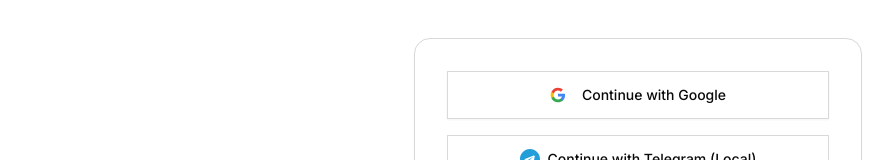
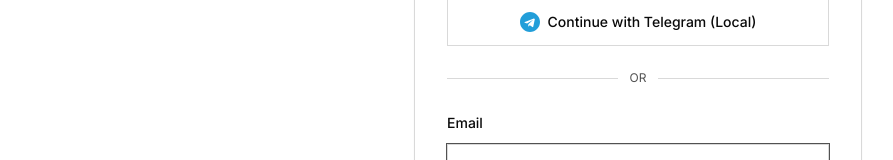
Before and after one commit to Samuelreeds/Noir-Admin, a React (Vite) app: page /login in a window 1280 px wide. Shown: the part 330-490 px from the top of the page, without its empty margins (2-895 px from the left). Built offline with nearby package versions, Linux system fonts and the light colour scheme; no server answers.

Commit message:
bring back the login with email/pass and login with telegram work but not sending anything

```diff
--- a/src/pages/Login.jsx
+++ b/src/pages/Login.jsx
@@ -127,6 +127,7 @@ export default function Login() {
       }
     >
       {!isAdminDomain && (
+        <>
           <div className="space-y-4 mb-6 flex flex-col items-center w-full">
             <Button
               variant="outline"
@@ -177,6 +178,16 @@ export default function Login() {
               </div>
             )}
           </div>
+
+          <div className="relative mb-6">
+            <div className="absolute inset-0 flex items-center">
+              <div className="w-full border-t border-border" />
+            </div>
+            <div className="relative flex justify-center text-xs uppercase">
+              <span className="bg-card px-3 text-muted-foreground">or</span>
+            </div>
+          </div>
+        </>
       )}
 
       {error && (
@@ -185,7 +196,7 @@ export default function Login() {
         </div>
       )}
 
-      {isAdminDomain && (
+      {/* The email/password form is now visible for everyone again */}
       <form onSubmit={handleSubmit} className="space-y-4">
         <div className="space-y-2">
           <Label htmlFor="email">Email</Label>
@@ -236,7 +247,6 @@ export default function Login() {
           )}
         </Button>
       </form>
-      )}
     </AuthLayout>
   );
 }
```
Lines whose indentation alone changed are shown as unchanged.
